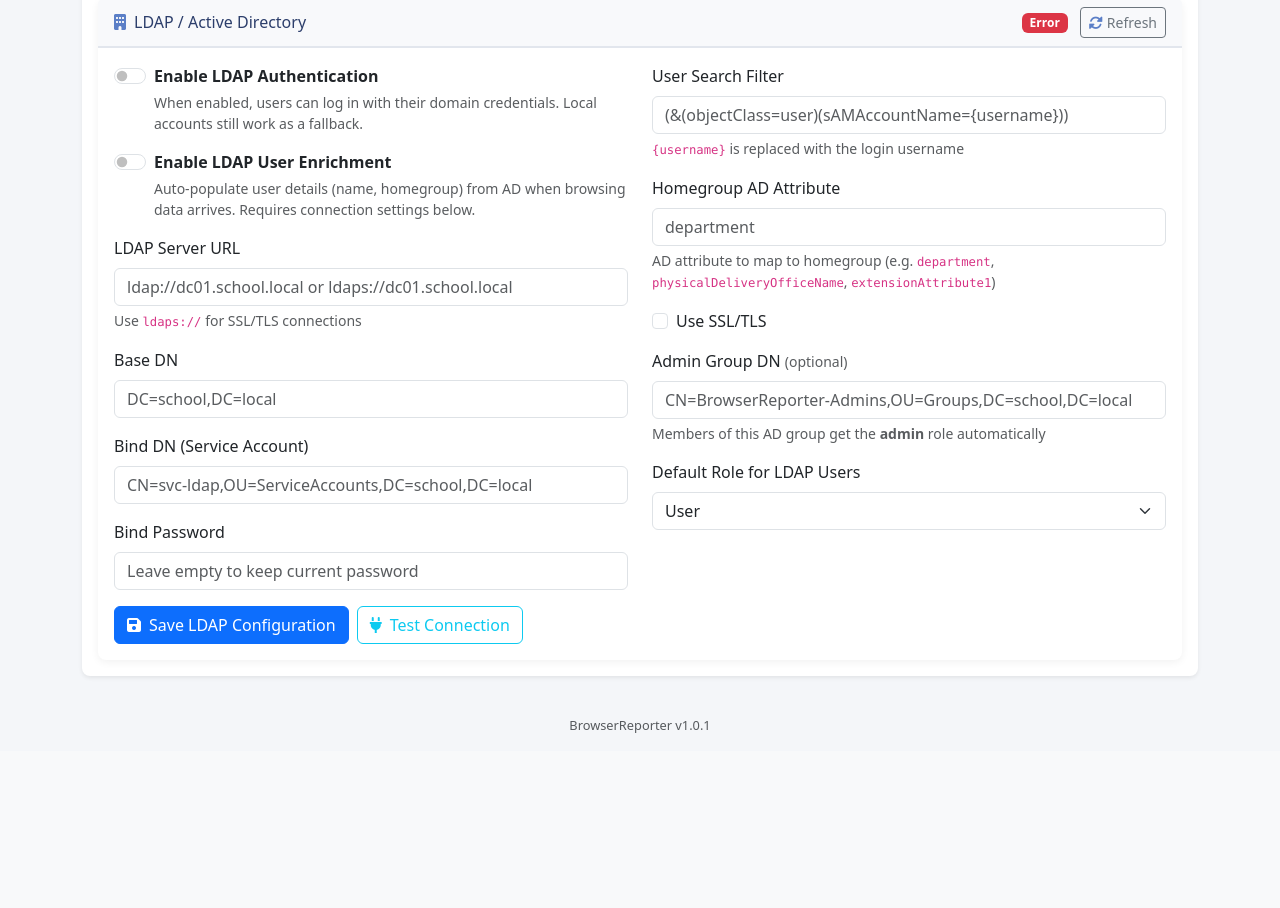
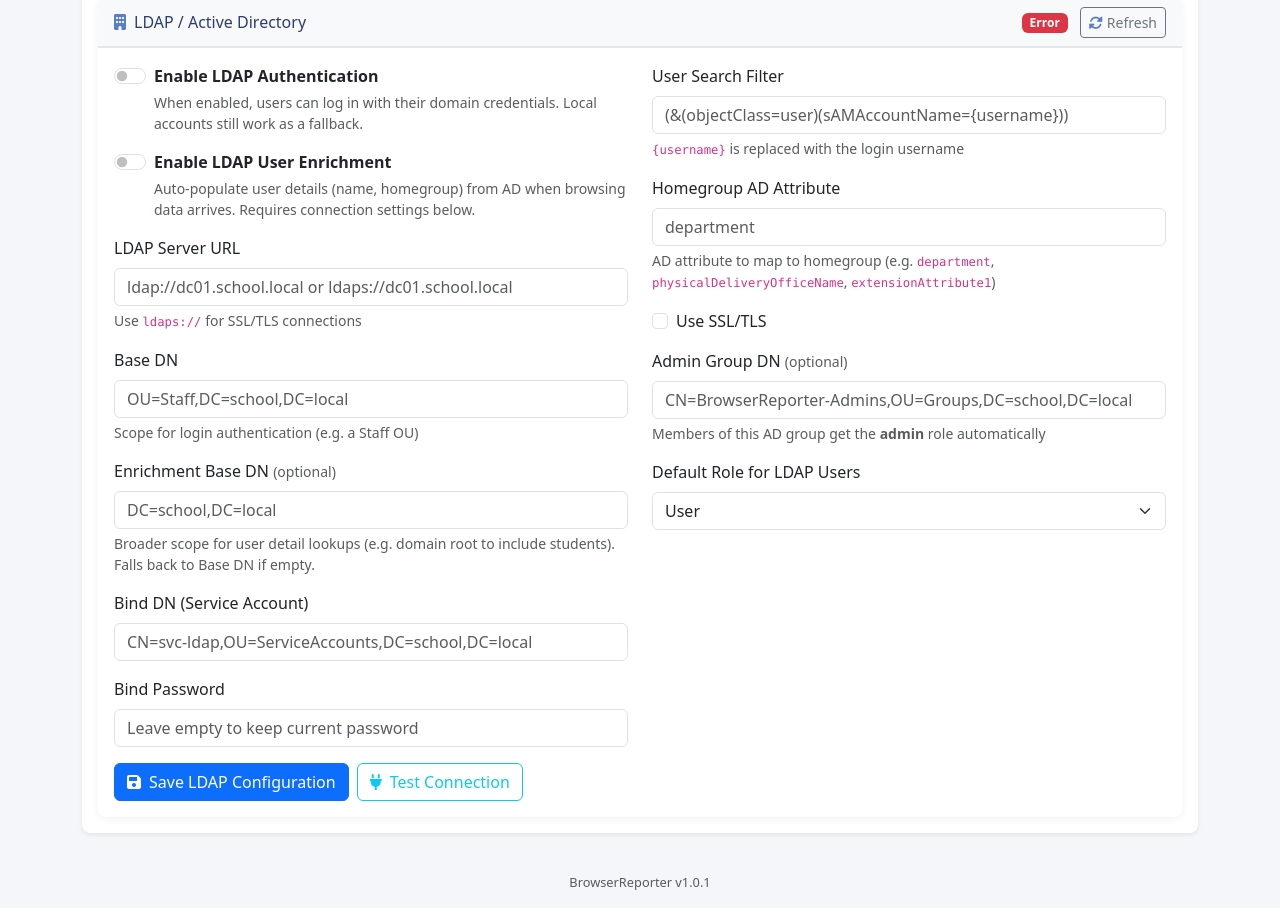
Before and after one commit to hefi46/BrowserReporterConsole, a FastAPI app: template backend/templates/admin.html in a window 1280 px wide. Shown: the part 1128-2036 px from the top of the page. Before the commit the page ends 1861 px from the top, so only its background shows below. Run offline with FastAPI, Linux system fonts and the light colour scheme; the template is opened without the code that fills it, so the values that code supplies are empty; parts of the project's set-up code (start-up, migrations or seed data) failed here and were passed over.

Commit message:
feat: separate enrichment_base_dn for LDAP user lookups
Adds an optional Enrichment Base DN config field so enrichment searches
can span a broader scope (e.g. domain root including students) while
login authentication stays scoped to a specific OU (e.g. Staff).
Falls back to the auth Base DN when empty.

Co-Authored-By: Claude Opus 4.6 <noreply@anthropic.com>

```diff
--- a/backend/ldap_auth.py
+++ b/backend/ldap_auth.py
@@ -40,6 +40,7 @@ _DEFAULT_LDAP_CONFIG = {
     "default_role": "user",
     "enrichment_enabled": False,
     "homegroup_attribute": "department",
+    "enrichment_base_dn": "",
 }
 
 
@@ -60,6 +61,7 @@ def get_env_ldap_config() -> dict:
         "default_role": os.getenv("LDAP_DEFAULT_ROLE", "user"),
         "enrichment_enabled": os.getenv("LDAP_ENRICHMENT_ENABLED", "").lower() == "true",
         "homegroup_attribute": os.getenv("LDAP_HOMEGROUP_ATTRIBUTE", "department"),
+        "enrichment_base_dn": os.getenv("LDAP_ENRICHMENT_BASE_DN", ""),
     }
 
 
@@ -226,7 +228,7 @@ def lookup_user_details(username: str, config: dict) -> dict | None:
     from ldap3 import Server, Connection, ALL, SUBTREE  # noqa: WPS433
 
     server_url = config.get("server", "")
-    base_dn = config.get("base_dn", "")
+    base_dn = config.get("enrichment_base_dn") or config.get("base_dn", "")
     if not server_url or not base_dn:
         return None
 
--- a/backend/templates/admin.html
+++ b/backend/templates/admin.html
@@ -297,7 +297,13 @@
                                             </div>
                                             <div class="mb-3">
                                                 <label for="ldapBaseDn" class="form-label">Base DN</label>
-                                                <input type="text" class="form-control" id="ldapBaseDn" placeholder="DC=school,DC=local">
+                                                <input type="text" class="form-control" id="ldapBaseDn" placeholder="OU=Staff,DC=school,DC=local">
+                                                <div class="form-text">Scope for login authentication (e.g. a Staff OU)</div>
+                                            </div>
+                                            <div class="mb-3">
+                                                <label for="ldapEnrichmentBaseDn" class="form-label">Enrichment Base DN <small class="text-muted">(optional)</small></label>
+                                                <input type="text" class="form-control" id="ldapEnrichmentBaseDn" placeholder="DC=school,DC=local">
+                                                <div class="form-text">Broader scope for user detail lookups (e.g. domain root to include students). Falls back to Base DN if empty.</div>
                                             </div>
                                             <div class="mb-3">
                                                 <label for="ldapBindDn" class="form-label">Bind DN (Service Account)</label>
@@ -803,6 +809,7 @@
             document.getElementById('ldapEnrichmentEnabled').checked = config.enrichment_enabled || false;
             document.getElementById('ldapServer').value = config.server || '';
             document.getElementById('ldapBaseDn').value = config.base_dn || '';
+            document.getElementById('ldapEnrichmentBaseDn').value = config.enrichment_base_dn || '';
             document.getElementById('ldapBindDn').value = config.bind_dn || '';
             document.getElementById('ldapBindPassword').value = '';
             document.getElementById('ldapSearchFilter').value = config.user_search_filter || '(&(objectClass=user)(sAMAccountName={username}))';
@@ -848,6 +855,7 @@
                 enrichment_enabled: document.getElementById('ldapEnrichmentEnabled').checked,
                 server: document.getElementById('ldapServer').value,
                 base_dn: document.getElementById('ldapBaseDn').value,
+                enrichment_base_dn: document.getElementById('ldapEnrichmentBaseDn').value,
                 bind_dn: document.getElementById('ldapBindDn').value,
                 bind_password: document.getElementById('ldapBindPassword').value,
                 user_search_filter: document.getElementById('ldapSearchFilter').value,
```
